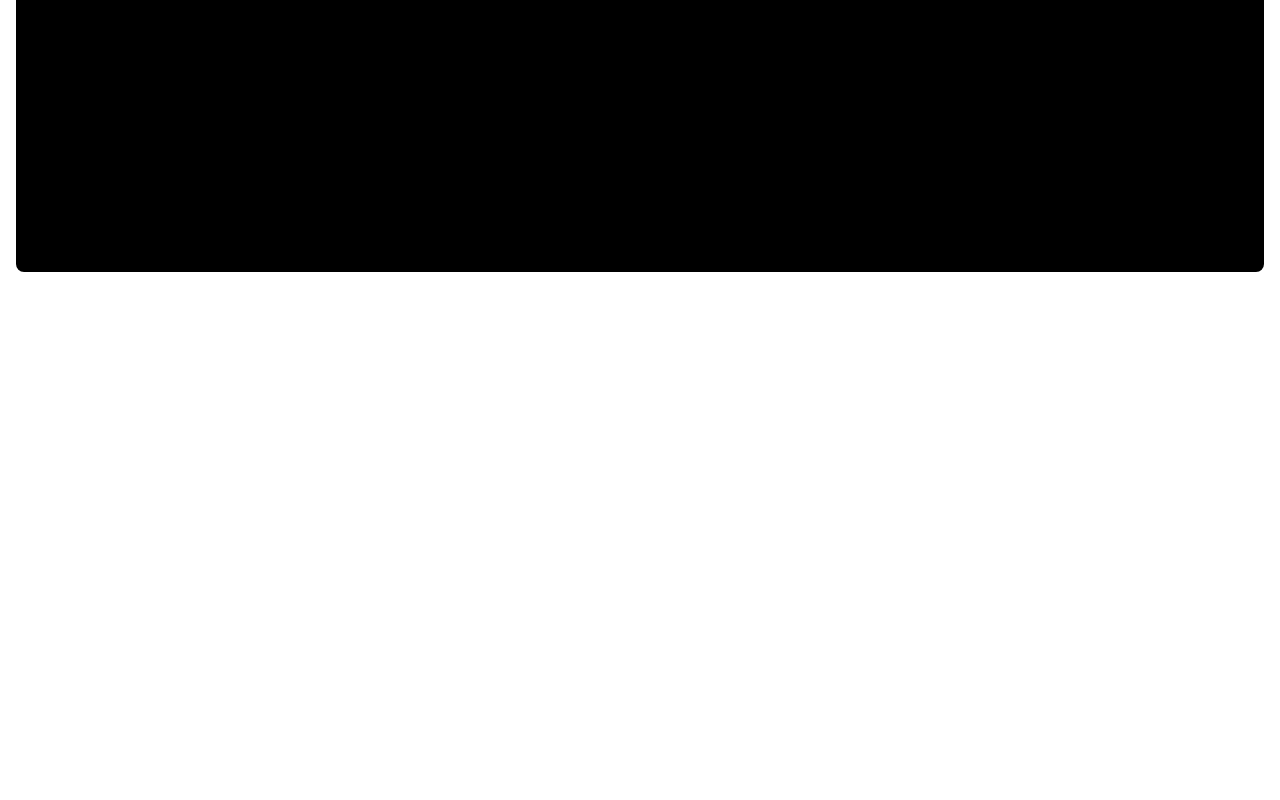
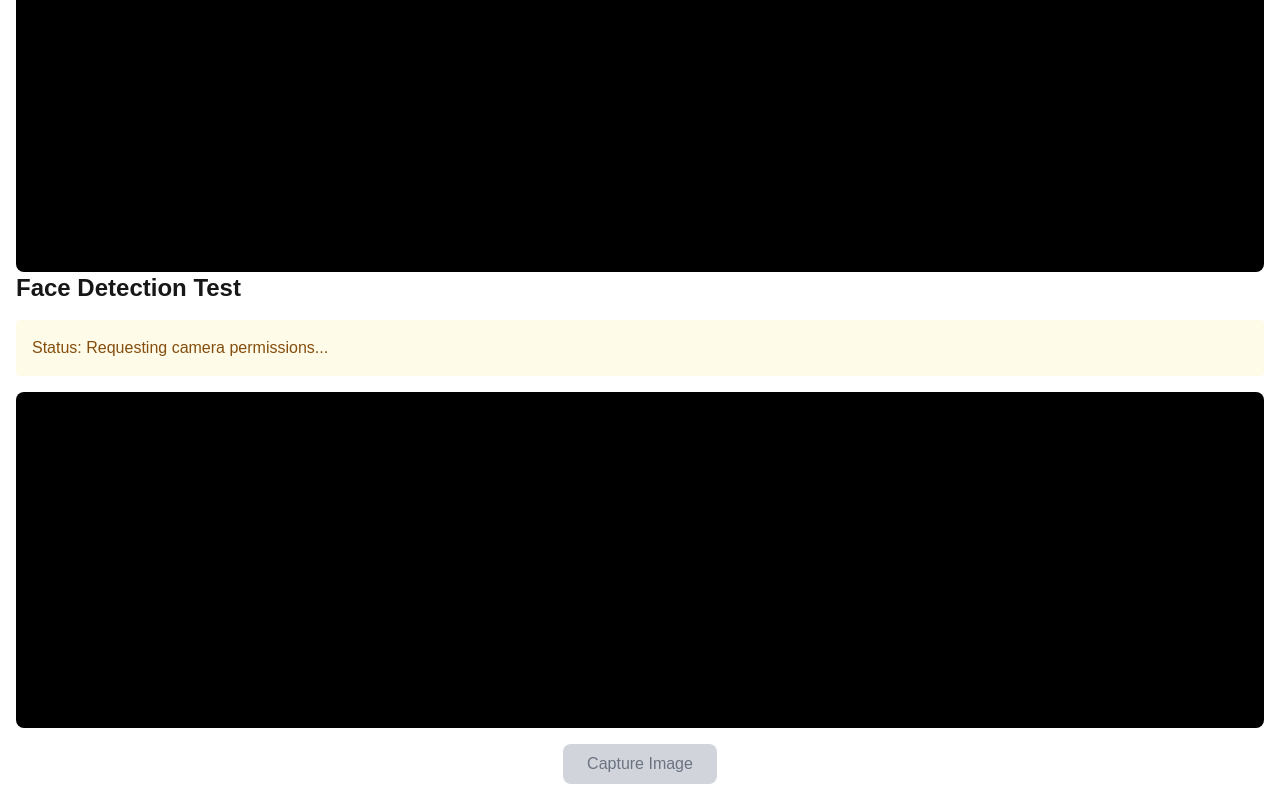
Before and after one commit to AubreyAmoah/attendance-system-presentsir-, a Next.js app: page /camera-test in a window 1280 px wide. Shown: the part 200-1000 px from the top of the page. Before the commit the page ends 800 px from the top, so only its background shows below. Built offline with nearby package versions, Linux system fonts and the light colour scheme; no server answers.

Commit message:
added face detection test

```diff
--- a/src/app/camera-test/page.js
+++ b/src/app/camera-test/page.js
@@ -2,12 +2,16 @@
 "use client";
 
 import CameraTest from "@/components/CameraTest";
+import FaceDetectionTest from "@/components/FaceDetectionTest";
 
 export default function CameraTestPage() {
   return (
     <div className="container mx-auto p-4">
       <h1 className="text-2xl font-bold mb-4">Camera Test</h1>
       <CameraTest />
+
+      <h1 className="text-2xl font-bold mb-4">Face Detection Test</h1>
+      <FaceDetectionTest />
     </div>
   );
 }
--- /dev/null
+++ b/src/components/FaceDetectionTest.jsx
@@ -0,0 +1,213 @@
+// components/FaceDetectionTest.jsx
+"use client";
+
+import { useEffect, useRef, useState } from "react";
+import * as tf from "@tensorflow/tfjs";
+import * as blazeface from "@tensorflow-models/blazeface";
+
+export default function FaceDetectionTest() {
+  const videoRef = useRef(null);
+  const streamRef = useRef(null);
+  const modelRef = useRef(null);
+  const [status, setStatus] = useState("Initializing...");
+  const [error, setError] = useState(null);
+  const [faceDetected, setFaceDetected] = useState(false);
+
+  const initCamera = async () => {
+    try {
+      setStatus("Requesting camera permissions...");
+
+      const stream = await navigator.mediaDevices.getUserMedia({
+        video: {
+          width: { ideal: 640 },
+          height: { ideal: 480 },
+          facingMode: "user",
+        },
+      });
+
+      streamRef.current = stream;
+
+      if (videoRef.current) {
+        videoRef.current.srcObject = stream;
+        setStatus("Camera initialized");
+      }
+    } catch (err) {
+      console.error("Camera initialization error:", err);
+      setError("Camera initialization failed: " + err.message);
+    }
+  };
+
+  const initTensorFlow = async () => {
+    try {
+      setStatus("Initializing TensorFlow.js...");
+      await tf.ready();
+      setStatus("Loading face detection model...");
+      const model = await blazeface.load();
+      modelRef.current = model;
+      setStatus("Model loaded, starting detection...");
+      startFaceDetection();
+    } catch (err) {
+      console.error("TensorFlow initialization error:", err);
+      setError("TensorFlow initialization failed: " + err.message);
+    }
+  };
+
+  const startFaceDetection = () => {
+    if (!modelRef.current || !videoRef.current) return;
+
+    const detectFaces = async () => {
+      try {
+        if (videoRef.current.readyState === videoRef.current.HAVE_ENOUGH_DATA) {
+          const predictions = await modelRef.current.estimateFaces(
+            videoRef.current,
+            false
+          );
+
+          if (predictions.length > 0) {
+            setFaceDetected(true);
+            setStatus("Face detected! ✓");
+          } else {
+            setFaceDetected(false);
+            setStatus(
+              "No face detected. Please center your face in the frame."
+            );
+          }
+        }
+      } catch (err) {
+        console.error("Face detection error:", err);
+      }
+    };
+
+    // Run detection every 100ms
+    const detectionInterval = setInterval(detectFaces, 100);
+    return () => clearInterval(detectionInterval);
+  };
+
+  const captureImage = async () => {
+    if (!videoRef.current || !faceDetected) return;
+
+    try {
+      setStatus("Capturing image...");
+
+      const canvas = document.createElement("canvas");
+      canvas.width = videoRef.current.videoWidth;
+      canvas.height = videoRef.current.videoHeight;
+
+      const ctx = canvas.getContext("2d");
+      ctx.drawImage(videoRef.current, 0, 0);
+
+      const predictions = await modelRef.current.estimateFaces(
+        videoRef.current,
+        false
+      );
+
+      if (predictions.length > 0) {
+        const face = predictions[0];
+        const { topLeft, bottomRight } = face;
+
+        // Add padding around face
+        const padding = 50;
+        const width = bottomRight[0] - topLeft[0] + padding * 2;
+        const height = bottomRight[1] - topLeft[1] + padding * 2;
+
+        const faceCanvas = document.createElement("canvas");
+        faceCanvas.width = width;
+        faceCanvas.height = height;
+
+        const faceCtx = faceCanvas.getContext("2d");
+        faceCtx.drawImage(
+          canvas,
+          topLeft[0] - padding,
+          topLeft[1] - padding,
+          width,
+          height,
+          0,
+          0,
+          width,
+          height
+        );
+
+        setStatus("Image captured successfully! ✓");
+        return faceCanvas.toDataURL("image/jpeg", 0.9);
+      }
+    } catch (err) {
+      console.error("Image capture error:", err);
+      setError("Failed to capture image: " + err.message);
+    }
+  };
+
+  useEffect(() => {
+    const init = async () => {
+      await initCamera();
+      await initTensorFlow();
+    };
+
+    init();
+
+    return () => {
+      if (streamRef.current) {
+        streamRef.current.getTracks().forEach((track) => track.stop());
+      }
+    };
+  }, []);
+
+  return (
+    <div className="space-y-4">
+      <div
+        className={`p-4 rounded ${
+          faceDetected ? "bg-green-50" : "bg-yellow-50"
+        }`}
+      >
+        <p className={`${faceDetected ? "text-green-800" : "text-yellow-800"}`}>
+          Status: {status}
+        </p>
+      </div>
+
+      {error && (
+        <div className="p-4 bg-red-50 rounded">
+          <p className="text-red-600">{error}</p>
+          <button
+            onClick={() => {
+              setError(null);
+              initCamera();
+            }}
+            className="mt-2 px-4 py-2 bg-red-600 text-white rounded hover:bg-red-700"
+          >
+            Retry
+          </button>
+        </div>
+      )}
+
+      <div className="relative bg-black rounded-lg overflow-hidden">
+        <video
+          ref={videoRef}
+          autoPlay
+          playsInline
+          muted
+          className="w-full max-w-2xl mx-auto"
+          style={{ transform: "scaleX(-1)" }}
+        />
+
+        {faceDetected && (
+          <div className="absolute top-2 right-2 bg-green-500 text-white px-3 py-1 rounded-full text-sm">
+            Face Detected
+          </div>
+        )}
+      </div>
+
+      <div className="flex justify-center">
+        <button
+          onClick={captureImage}
+          disabled={!faceDetected}
+          className={`px-6 py-2 rounded-lg ${
+            faceDetected
+              ? "bg-blue-500 hover:bg-blue-600 text-white"
+              : "bg-gray-300 text-gray-500 cursor-not-allowed"
+          }`}
+        >
+          Capture Image
+        </button>
+      </div>
+    </div>
+  );
+}
```
